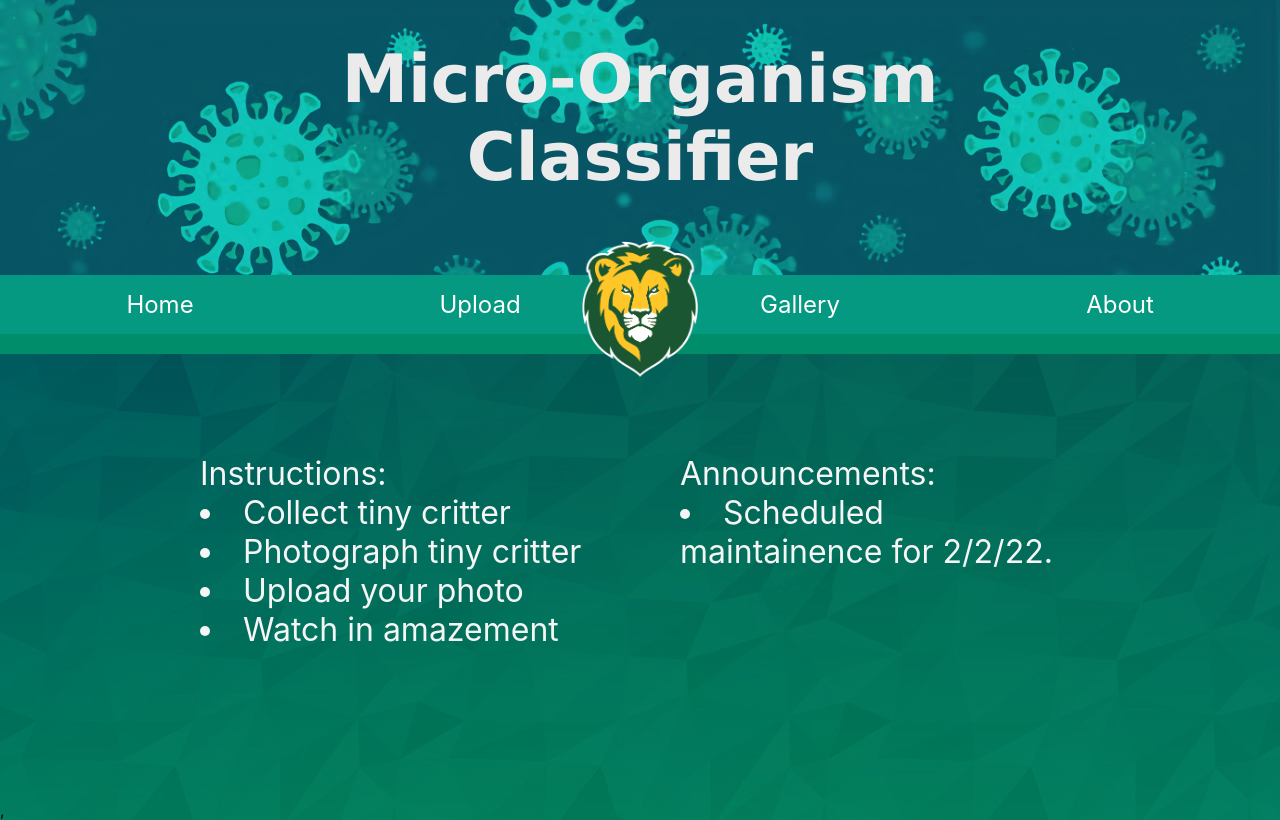
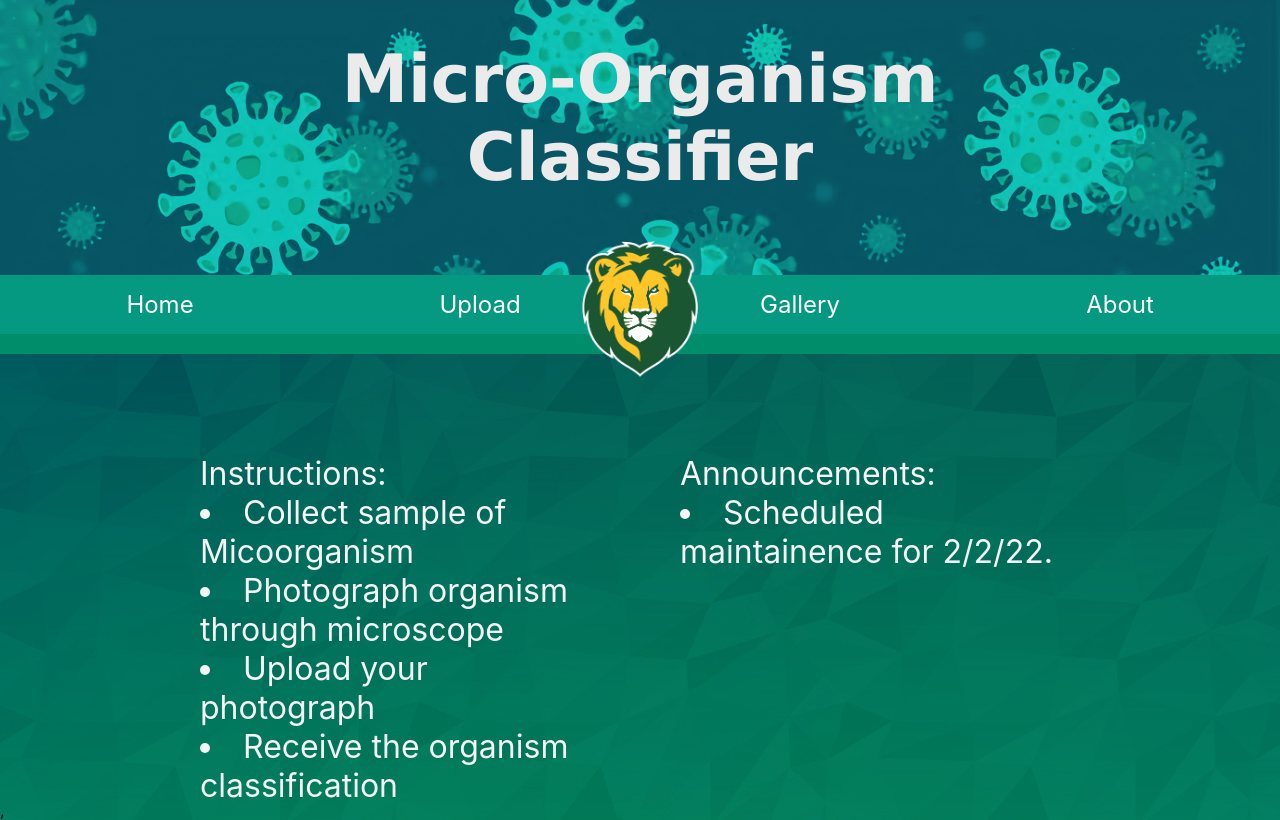
Before and after one commit to KyleFreeman/CMPS411, a React (Create React App) app in the folder mcBackend/mcReact/: page /Home in a window 1280 px wide. Built offline with nearby package versions, Linux system fonts and the light colour scheme.

Commit message:
Changed Instructions

```diff
--- a/mcBackend/mcReact/src/Pages/Home/Home.js
+++ b/mcBackend/mcReact/src/Pages/Home/Home.js
@@ -11,10 +11,10 @@ function Home() {
   const instructBox =  <div>
       Instructions:
       <br/>
-      <li>Collect tiny critter</li>
-      <li>Photograph tiny critter</li>
-      <li>Upload your photo</li>
-      <li>Watch in amazement</li>
+      <li>Collect sample of Micoorganism</li>
+      <li>Photograph organism through microscope</li>
+      <li>Upload your photograph</li>
+      <li>Receive the organism classification</li>
     </div>;
 
   return (
```
